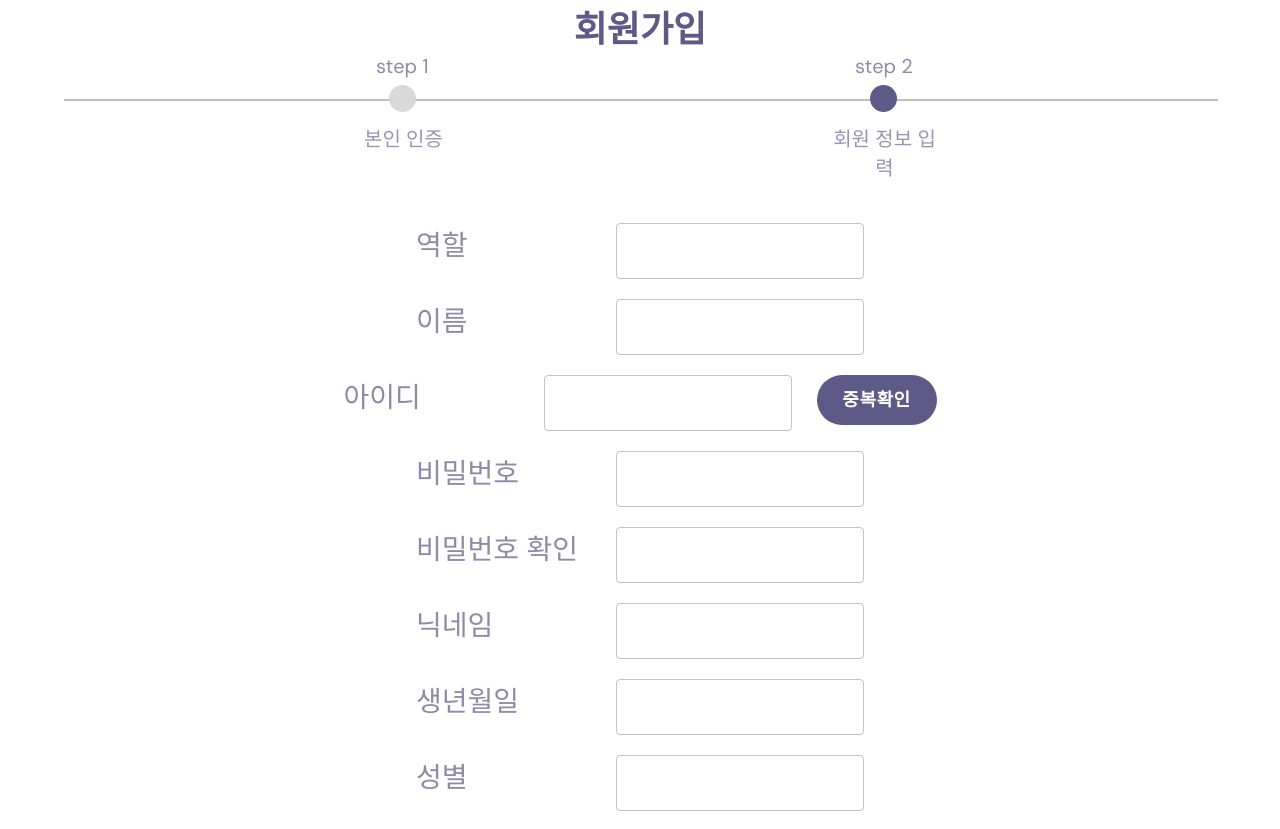
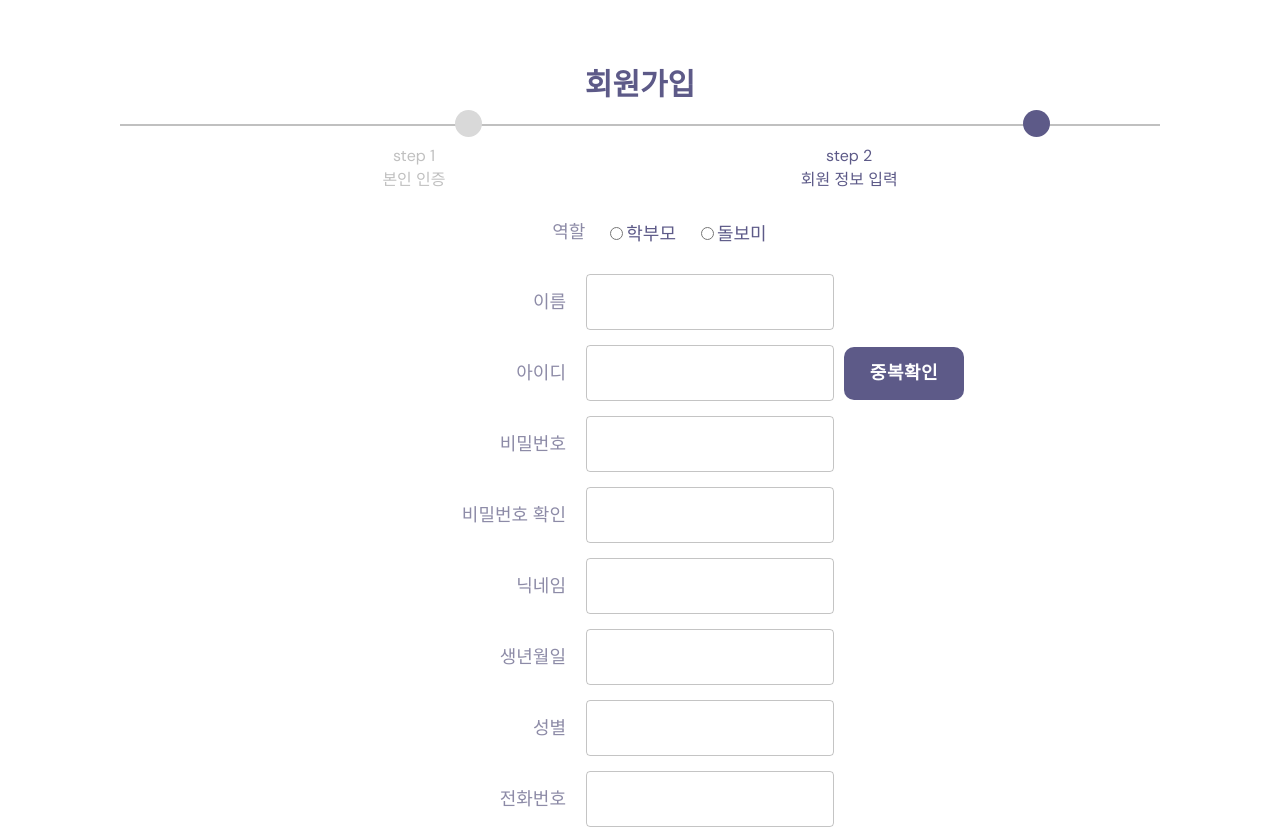
Before and after one commit to hyeyeonismm/ijoa-project, a React (Create React App) app in the folder frontend/: page /signup2 in a window 1280 px wide. Shown: the top 829 px of the page. Built offline with nearby package versions, Linux system fonts and the light colour scheme.

Commit message:
회원가입 페이지 수정

```diff
--- a/frontend/src/components/Header.js
+++ b/frontend/src/components/Header.js
@@ -5,8 +5,9 @@ import { MenuButton, Menu, MenuItem, MenuItemClasses } from '@mui/base';
 import { Box, Button, styled } from '@mui/material';
 
 function Header() {
-	const [activeMenu, setActiveMenu] = useState(null);
+	const [activeMenu, setActiveMenu] = useState();
 	const navigate = useNavigate();
+	const login = sessionStorage.getItem('userId') !== null;
 
 	const onClickHome = () => {
 		navigate('/');
@@ -30,7 +31,11 @@ function Header() {
 	};
 
 	const onClickUser = () => {
-		navigate('/login');
+		if (login === false) {
+			navigate('/login');
+		} else {
+			navigate('/mypage');
+		}
 	};
 
 	return (
@@ -66,7 +71,11 @@ function Header() {
 					</Dropdown>
 					{/* 4번 */}
 					<Box>
-						<LoginButton onClick={onClickUser}>회원가입/로그인</LoginButton>
+						{login ? (
+							<LoginButton onClick={onClickUser}>마이페이지</LoginButton>
+						) : (
+							<LoginButton onClick={onClickUser}>회원가입/로그인</LoginButton>
+						)}
 					</Box>
 				</HeaderComponents>
 			</Frame>
--- a/frontend/src/pages/LoginPage.js
+++ b/frontend/src/pages/LoginPage.js
@@ -1,9 +1,7 @@
 import Header from '../components/Header';
 import { useNavigate } from 'react-router-dom';
 import { useState } from 'react';
-import { Button, Box, TextField, Container } from '@mui/material';
-import { styled } from '@mui/material/styles';
-import { alignProperty } from '@mui/material/styles/cssUtils';
+import { styled, Button, Container } from '@mui/material';
 
 function LoginPage() {
 	const navigate = useNavigate();
@@ -14,6 +12,7 @@ function LoginPage() {
 
 	return (
 		<>
+			<Header />
 			<LoginForm>
 				<div
 					style={{
@@ -27,45 +26,17 @@ function LoginPage() {
 					로그인
 				</div>
 
-				<div style={{ width: 450, position: 'relative' }}>
-					<div
-						style={{
-							color: '#8D8D8D',
-							fontSize: 16,
-							fontFamily: 'DM Sans',
-							fontWeight: '400',
-							float: 'right',
-						}}>
-						계정이 없나요?
-					</div>
-					<br />
-					<div
-						onClick={onClickSignup}
-						style={{
-							color: '#B87514',
-							fontSize: 16,
-							fontFamily: 'DM Sans',
-							fontWeight: '400',
-							float: 'right',
-						}}>
-						회원가입하기
+				<div style={{ display: 'flex', flexDirection: 'row', justifyContent: 'space-between', color: '#8D8BA7' }}>
+					<div style={{ marginTop: '20px' }}>아이디를 입력하세요</div>
+					<div style={{ display: 'flex', flexDirection: 'column' }}>
+						<div>계정이 없나요?</div>
+						<div onClick={onClickSignup} style={{ color: '#B87514', cursor: 'pointer' }}>
+							회원가입하기
+						</div>
 					</div>
 				</div>
+				<IDField placeholder='아이디' />
 
-				<div>
-					<div
-						style={{
-							left: 0,
-							top: -2,
-							color: '#8D8BA7',
-							fontSize: 16,
-							fontFamily: 'Poppins',
-							fontWeight: '400',
-						}}>
-						아이디를 입력하세요
-					</div>
-					<IDField placeholder='아이디' />
-				</div>
 				<div style={{ width: 451, height: 92, position: 'relative' }}>
 					<div
 						style={{
@@ -80,7 +51,9 @@ function LoginPage() {
 					</div>
 					<PWField type='password' placeholder='비밀번호' />
 				</div>
-				<LoginButton>로그인하기</LoginButton>
+				<div style={{ display: 'flex', justifyContent: 'center' }}>
+					<LoginButton>로그인하기</LoginButton>
+				</div>
 			</LoginForm>
 		</>
 	);
@@ -91,20 +64,18 @@ const LoginButton = styled(Button)(() => ({
 	color: 'white',
 	fontWeight: '700',
 	fontSize: '18px',
-	width: '120px',
-	height: '50px',
-	borderRadius: '47px',
-	margin: '25px',
+	width: '200px',
+	height: '45px',
+	borderRadius: '40px',
+	margin: '30px 0px',
 	'&:hover': {
 		background: '#5D5A88',
 	},
-	float: 'center',
 }));
 
 const LoginForm = styled(Container)(() => ({
 	width: 539,
-	height: 741,
-	background: 'white',
+	height: 600,
 	boxShadow: '0px 4px 35px rgba(0, 0, 0, 0.08)',
 	borderRadius: 40,
 }));
@@ -117,10 +88,7 @@ const IDField = styled('input')(() => ({
 	border: '2px solid #ddd',
 	padding: '10px 15px',
 	justifyContent: 'space-between',
-	margin: '30px 0px 10px 0px',
-	alignItems: 'center',
-	color: 'black',
-	fontSize: 14,
+	margin: '10px 0px 40px 0px',
 	'&:focus': {
 		outline: 'none',
 	},
@@ -134,7 +102,7 @@ const PWField = styled('input')(() => ({
 	border: '2px solid #ddd',
 	padding: '10px 15px',
 	justifyContent: 'space-between',
-	margin: '30px 0px 10px 0px',
+	margin: '10px 0px',
 	alignItems: 'center',
 	color: 'black',
 	fontSize: 14,
--- a/frontend/src/pages/SignupPage2.js
+++ b/frontend/src/pages/SignupPage2.js
@@ -1,15 +1,13 @@
 import Header from '../components/Header';
 import { useNavigate } from 'react-router-dom';
-import { Button, Box, TextField, Container } from '@mui/material';
+import { Button, Box, TextField } from '@mui/material';
 import { styled } from '@mui/material/styles';
-import { alignProperty } from '@mui/material/styles/cssUtils';
 import axios from 'axios';
 import React, { useState } from 'react';
-import { useDispatch } from 'react-redux';
-//import { signupuser } from '';
 
 function SignupPage() {
-	// const dispatch = useDispatch();
+	const navigate = useNavigate();
+	const position = ['학부모', '돌보미'];
 	const [Position, setPosition] = useState();
 	const [Name, setName] = useState();
 	const [ID, setID] = useState();
@@ -21,9 +19,6 @@ function SignupPage() {
 	const [Phone, setPhone] = useState();
 	const [Email, setEmail] = useState();
 
-	const onPositionHandler = (event) => {
-		setPosition(event.currentTarget.value);
-	};
 	const onNameHandler = (event) => {
 		setName(event.currentTarget.value);
 	};
@@ -86,53 +81,22 @@ function SignupPage() {
 			console.log(error);
 			alert('회원가입 중 오류 발생');
 		}
+		sessionStorage.setItem('userId', ID);
+		navigate('/');
 	};
-	// const onSubmitHandler = (event) => {
-	//   event.preventDefault();
-
-	//   if(PW !== ConfirmPW) {
-	//     return alert("비밀번호와 비밀번호 확인이 일치하지 않습니다.")
-	//   }
-
-	//   let body = {
-	//     id : ID,
-	//     name : Name,
-	//     pw : PW,
-	//     confirmPW : ConfirmPW,
-	//   }
-
-	//   // dispatch(registerUser(body))
-	//   // .then(response => {
-	//   //   if(response.payload.success){
-	//   //     props.history.push('loginPage')
-	//   //   } else{
-	//   //     alert('Error')
-	//   //   }
-	//   // })
-	//}
 
 	return (
 		<>
-			<Container>
+			<Box sx={{ margin: '40px 120px' }}>
+				<div style={{ height: 150 }}>
 					<Title>회원가입</Title>
-
-				<div style={{ width: '100%', height: 150, position: 'relative' }}>
-					<div
-						style={{
-							width: '100%',
-							height: 0,
-							left: 0,
-							top: 46,
-							position: 'absolute',
-							border: '0.40px #C0C0C0 solid',
-						}}></div>
-					<div style={{ width: 79, height: 96, left: 300, top: 0, position: 'absolute' }}>
+					<div style={{ border: '0.40px #C0C0C0 solid' }}></div>
 					<div
 						style={{
 							width: 27,
 							height: 27,
-								left: 25,
-								top: 32,
+							left: 455,
+							top: 110,
 							position: 'absolute',
 							background: '#D9D9D9',
 							borderRadius: 9999,
@@ -140,46 +104,10 @@ function SignupPage() {
 					/>
 					<div
 						style={{
-								left: 12,
-								top: 0,
-								position: 'absolute',
-								textAlign: 'center',
-								color: '#8D8BA7',
-								fontSize: 20,
-								fontFamily: 'DM Sans',
-								fontWeight: '400',
-							}}>
-							step 1
-						</div>
-						<div
-							style={{
-								left: 0,
-								top: 70,
-								position: 'absolute',
-								textAlign: 'center',
-								color: '#9795B5',
-								fontSize: 20,
-								fontFamily: 'DM Sans',
-								fontWeight: '400',
-							}}>
-							본인 인증
-						</div>
-					</div>
-
-					<div
-						style={{
-							width: 121,
-							height: 96,
-							left: 760,
-							top: 0,
-							position: 'absolute',
-						}}>
-						<div
-							style={{
 							width: 27,
 							height: 27,
-								left: 46,
-								top: 32,
+							left: 1023,
+							top: 110,
 							position: 'absolute',
 							background: '#5D5A88',
 							borderRadius: 9999,
@@ -187,33 +115,23 @@ function SignupPage() {
 					/>
 					<div
 						style={{
-								left: 0,
-								top: 70,
-								position: 'absolute',
-								textAlign: 'center',
-								color: '#9795B5',
-								fontSize: 20,
-								fontFamily: 'DM Sans',
-								fontWeight: '400',
+							display: 'flex',
+							flexDirection: 'row',
+							justifyContent: 'space-between',
+							padding: '1.5vw 20.5vw',
 						}}>
-							회원 정보 입력
+						<div style={{ color: '#c0c0c0', textAlign: 'center' }}>
+							<div>step 1</div>
+							<div>본인 인증</div>
 						</div>
-						<div
-							style={{
-								left: 31,
-								top: 0,
-								position: 'absolute',
-								textAlign: 'center',
-								color: '#8D8BA7',
-								fontSize: 20,
-								fontFamily: 'DM Sans',
-								fontWeight: '400',
-							}}>
-							step 2
+
+						<div style={{ color: '#5d5a88', textAlign: 'center' }}>
+							<div>step 2</div>
+							<div>회원 정보 입력</div>
 						</div>
 					</div>
 				</div>
-				<div style={{ width: 700, margin: '0 auto', position: 'relative' }}>
+
 				<form
 					style={{
 						display: 'flex',
@@ -221,15 +139,31 @@ function SignupPage() {
 					}} /*onSubmit={onSubmitHandler}*/
 				>
 					<ItemInline>
-							<Label>역할</Label>
-							<TextField value={Position} onChange={onPositionHandler} />
+						<Label style={{ width: 72 }}>역할</Label>
+						<div
+							className='radio-group'
+							style={{ display: 'flex', flexDirection: 'row', gap: 20, fontSize: 18, color: '#5d5a88' }}>
+							{position.map((data, idx) => (
+								<div className='radio' key={idx}>
+									<input
+										type='radio'
+										name='position'
+										id={data}
+										value={data}
+										onChange={(e) => setPosition(e.target.value)}
+										checked={Position === data}
+									/>
+									<label htmlFor={data}>{data}</label>
+								</div>
+							))}
+						</div>
 					</ItemInline>
 					<ItemInline>
 						<Label>이름</Label>
 						<TextField value={Name} onChange={onNameHandler} />
 					</ItemInline>
 					<ItemInline>
-							<Label>아이디</Label>
+						<Label style={{ marginLeft: '130px' }}>아이디</Label>
 						<TextField value={ID} onChange={onIDHandler} />
 						<DuplicateCheckButton>중복확인</DuplicateCheckButton>
 					</ItemInline>
@@ -263,8 +197,7 @@ function SignupPage() {
 					</ItemInline>
 					<SignupButton onClick={handleSubmit}>가입하기</SignupButton>
 				</form>
-				</div>
-			</Container>
+			</Box>
 		</>
 	);
 }
@@ -272,61 +205,38 @@ function SignupPage() {
 const Title = styled(Box)(() => ({
 	color: '#5D5A88',
 	textAlign: 'center',
-	fontSize: '36px',
+	fontSize: '30px',
 	fontWeight: 700,
+	padding: '20px',
 }));
 
 const Label = styled(Box)(() => ({
+	width: '120px',
 	color: '#8D8BA7',
-	fontSize: '28px',
-	width: 200,
-	display: 'inline-block',
+	fontSize: '18px',
+	marginRight: '10px',
+	lineHeight: 3,
+	display: 'flex',
+	justifyContent: 'flex-end',
 }));
 
 const ItemInline = styled(Box)(() => ({
-	marginLeft: 'auto',
-	marginRight: 'auto',
-	paddingTop: '20px',
+	margin: 'auto',
+	padding: 'auto',
+	paddingTop: '15px',
 	display: 'flex',
-}));
-
-const ItemTitle = styled(Box)(() => ({
-	padding: '10px',
-	textAlign: 'center',
-	display: 'inline-block',
-	fontSize: 14,
-	color: '#8D8BA7',
-}));
-
-const PhoneNumField = styled(TextField)(() => ({
-	width: 360,
-	height: 55,
-	borderRadius: 8,
-	border: '0.50px #CFD3D4 solid',
-	flexDirection: 'column',
-}));
-
-const CertifyField = styled(TextField)(() => ({
-	width: 360,
-	height: 55,
-	borderRadius: 8,
-	border: '0.50px #CFD3D4 solid',
-	justifyContent: 'flex-start',
+	alignItems: 'center',
 	gap: 10,
-	display: 'inline-flex',
 }));
 
 const DuplicateCheckButton = styled(Button)(() => ({
-	display: 'inline-flex',
 	background: '#5D5A88',
 	color: 'white',
 	fontWeight: '700',
 	fontSize: '18px',
 	width: '120px',
-	height: '50px',
-	borderRadius: '47px',
-	marginLeft: '25px',
-
+	height: '53px',
+	borderRadius: '10px',
 	'&:hover': {
 		background: '#5D5A88',
 	},
@@ -337,10 +247,11 @@ const SignupButton = styled(Button)(() => ({
 	color: 'white',
 	fontWeight: '700',
 	fontSize: '18px',
-	width: '120px',
+	width: '180px',
 	height: '50px',
 	borderRadius: '47px',
-	margin: '25px',
+	margin: ' 30px auto',
+	padding: 'auto',
 	'&:hover': {
 		background: '#5D5A88',
 	},
```
Also changed, not shown: frontend/src/pages/MyPage.js (+17 -3 lines). Lines whose indentation alone changed are shown as unchanged.
